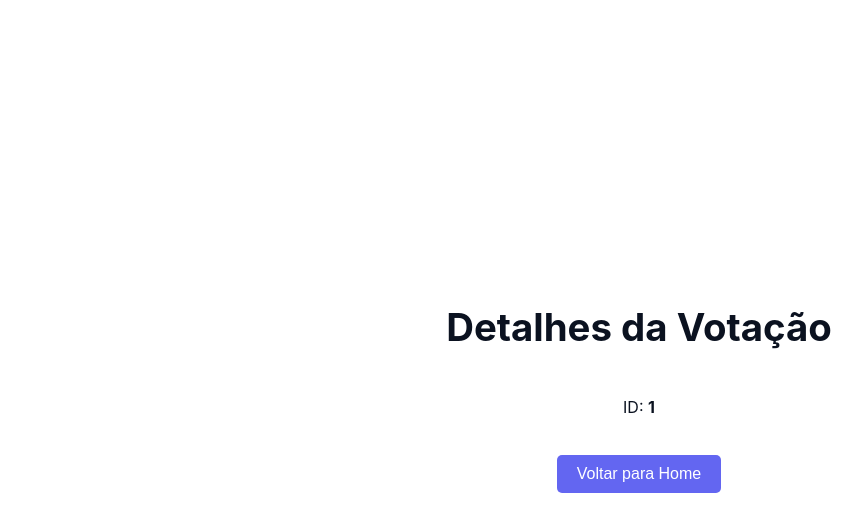
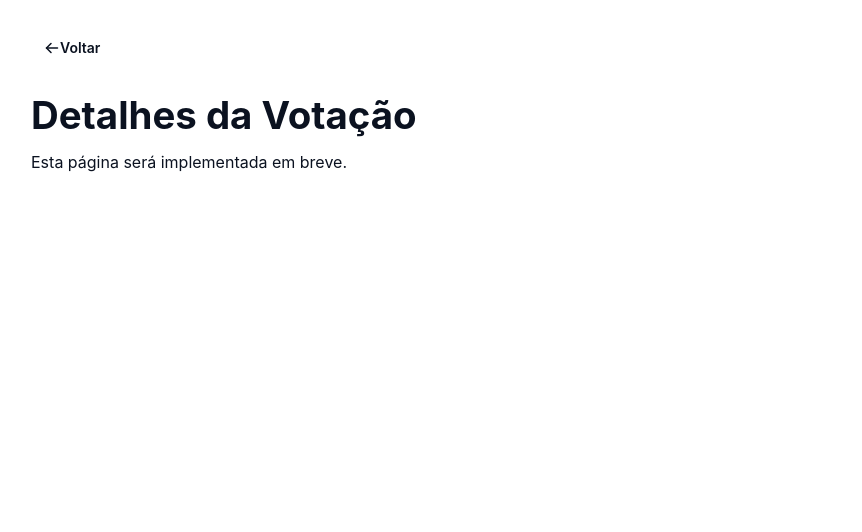
Before and after one commit to C14-2025/vota-ja-front, a React (Vite) app: page /polls/1 in a window 1280 px wide. Shown: the top 532 px of the page, without its empty margins (1-863 px from the left). Built offline with nearby package versions, Linux system fonts and the light colour scheme; no server answers.

Commit message:
feat: add placeholder for PollDetailsPage (to be implemented)

```diff
--- a/src/pages/PollDetails/PollDetailsPage.tsx
+++ b/src/pages/PollDetails/PollDetailsPage.tsx
@@ -1,41 +1,26 @@
 import React from 'react';
-import { useNavigate, useParams } from 'react-router-dom';
+import { useNavigate } from 'react-router-dom';
+import { Button } from '../../common/Button';
+import { ArrowLeft } from 'phosphor-react';
 
 export const PollDetailsPage: React.FC = () => {
   const navigate = useNavigate();
-  const { id } = useParams();
 
   return (
-    <div
-      style={{
-        display: 'flex',
-        flexDirection: 'column',
-        alignItems: 'center',
-        justifyContent: 'center',
-        minHeight: '100vh',
-        gap: '20px',
-      }}
-    >
-      <h1>Detalhes da Votação</h1>
-      <p>
-        ID: <strong>{id}</strong>
-      </p>
-      <button
+    <div style={{ padding: '2rem' }}>
+      <Button
+        variant="secondary"
+        size="small"
         onClick={() => navigate('/home')}
-        style={{
-          padding: '10px 20px',
-          fontSize: '16px',
-          cursor: 'pointer',
-          borderRadius: '5px',
-          border: 'none',
-          background: '#6366f1',
-          color: 'white',
-        }}
       >
-        Voltar para Home
-      </button>
+        <ArrowLeft size={16} weight="bold" />
+        Voltar
+      </Button>
+
+      <div style={{ marginTop: '2rem' }}>
+        <h1>Detalhes da Votação</h1>
+        <p>Esta página será implementada em breve.</p>
+      </div>
     </div>
   );
 };
-
-export default PollDetailsPage;
--- a/src/pages/PollDetails/index.ts
+++ b/src/pages/PollDetails/index.ts
@@ -1,2 +1 @@
 export { PollDetailsPage } from './PollDetailsPage';
-export { default } from './PollDetailsPage';
```
